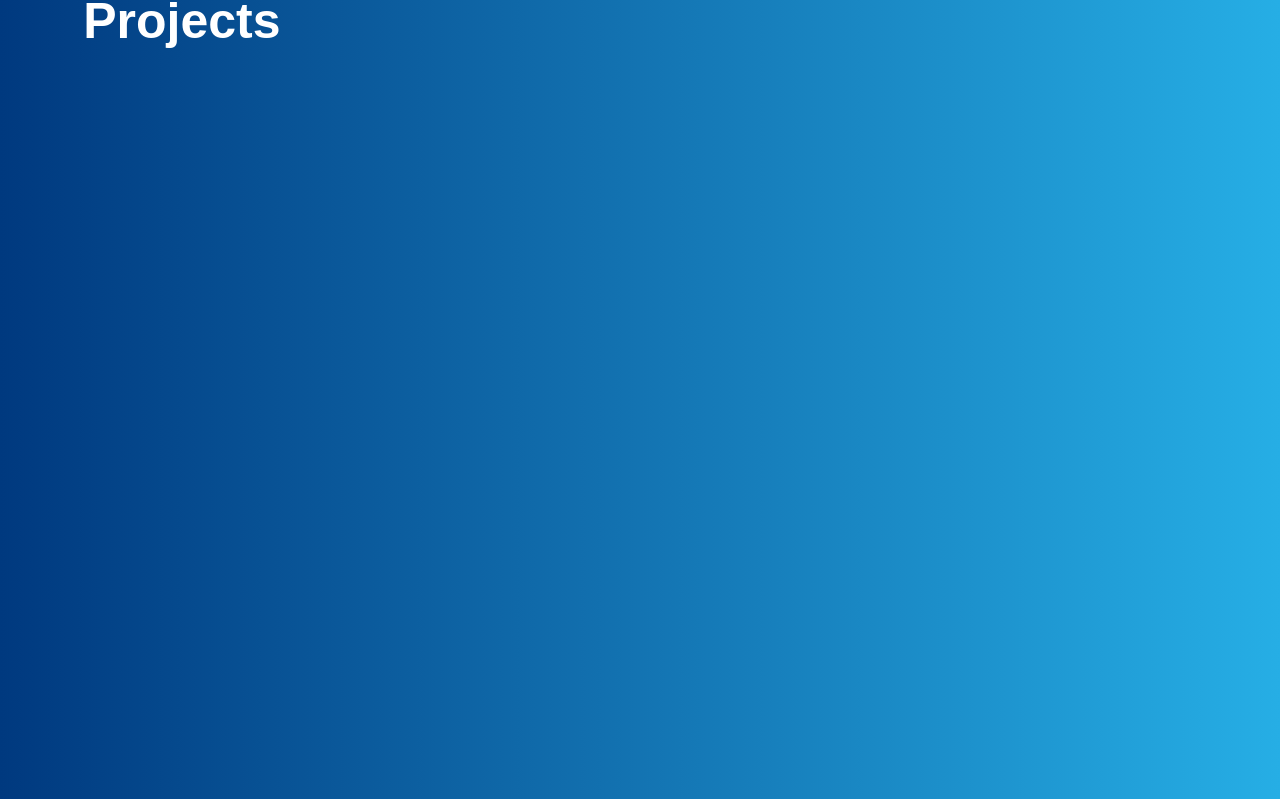
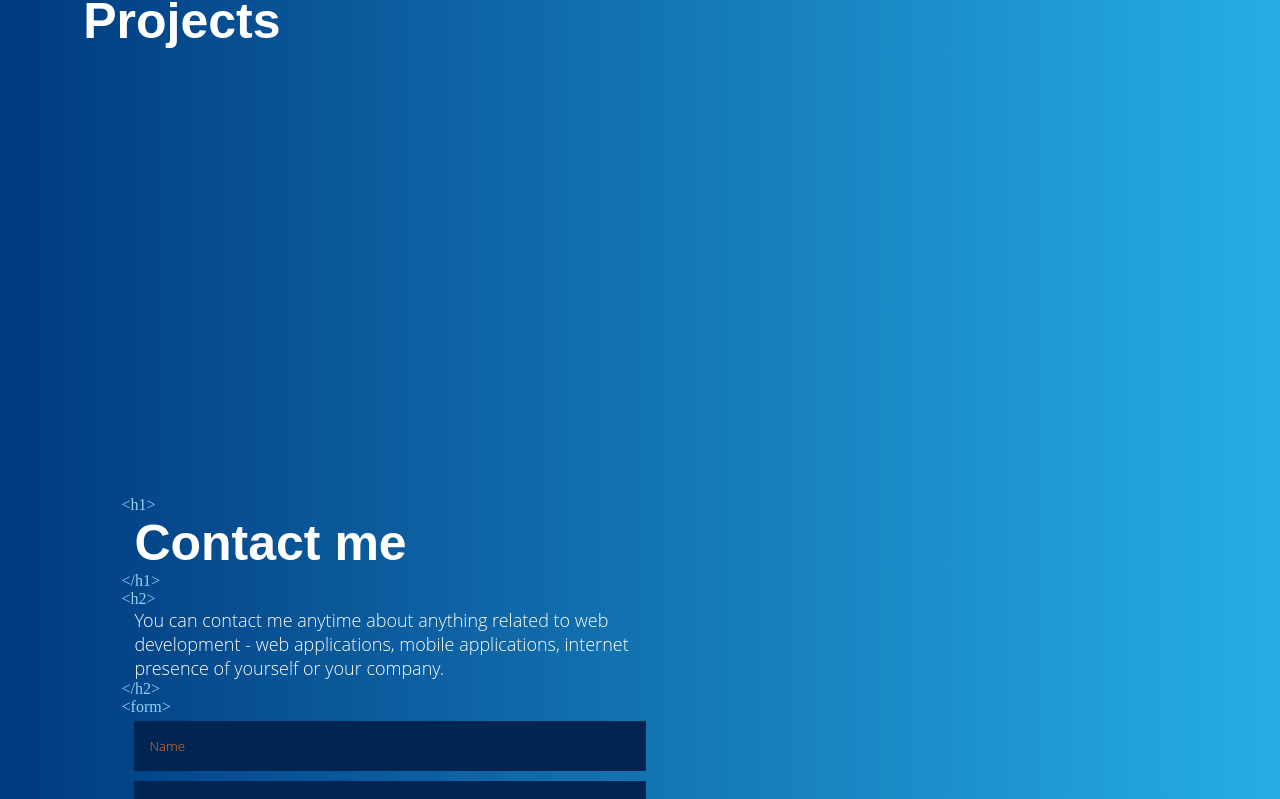
Before and after one commit to KingLouie1994/portfolio_page_1.3, a React (Create React App) app: page / in a window 1280 px wide. Shown: the part 1979-2778 px from the top of the page. Built offline with nearby package versions, Linux system fonts and the light colour scheme; a web font is replaced by a local one.

Commit message:
added a form to the contact page

```diff
--- a/src/components/About.js
+++ b/src/components/About.js
@@ -194,6 +194,11 @@ const StyledAboutLeft = styled.div`
   @media (max-width: 600px) and (orientation: portrait) {
     padding: 12vh 1vh 2vh 1vh;
   }
+  @media (max-width: 400px) and (orientation: portrait) {
+    p {
+      font-size: 12px;
+    }
+  }
 `;
 
 const StyledAboutLeftText = styled.div`
@@ -203,20 +208,9 @@ const StyledAboutLeftText = styled.div`
   h1 {
     padding-left: 1vw;
   }
-  @media (max-width: 1200px) {
-    h1 {
-      padding: 0 0 3vw 3vw;
-    }
-  }
-  @media (max-width: 400px) {
-    h1 {
-      padding: 0 0 0 5vw;
-    }
-  }
 `;
 
 const StyledAboutLeftTextHeading = styled.div`
-  padding-left: 1vw;
   font-family: "Open Sans", sans-serif;
   font-weight: lighter;
   p {
@@ -226,7 +220,6 @@ const StyledAboutLeftTextHeading = styled.div`
 `;
 
 const StyledAboutLeftTextFlow = styled.div`
-  padding-left: 1vw;
   font-family: "Open Sans", sans-serif;
   font-weight: lighter;
   .paragraph {
@@ -240,21 +233,19 @@ const StyledAboutLeftTextFlow = styled.div`
   @media (max-width: 1200px) {
     .paragraph {
       font-size: 16px;
-      padding: 0 0 3vw 3vw;
+      padding: 0 0 3vw 1vw;
     }
     .lastParagraph {
       font-size: 16px;
-      padding: 0 0 0 3vw;
     }
   }
   @media (max-width: 400px) {
     .paragraph {
       font-size: 12px;
-      padding: 0 0 5vw 5vw;
+      padding: 0 0 5vw 1vw;
     }
     .lastParagraph {
       font-size: 12px;
-      padding: 0 0 0 5vw;
     }
   }
 `;
--- a/src/components/Contact.js
+++ b/src/components/Contact.js
@@ -26,7 +26,48 @@ const Contact = () => {
       ></NavAnchorContact>
       <StyledContact style={{ height: dimensions.height }}>
         <StyledContactLeft style={{ height: dimensions.height }}>
-          <h1>Contact</h1>
+          <div></div>
+          <StyledContactLeftText>
+            <p>{"<h1>"}</p>
+            <h1>Contact me</h1>
+            <p>{"</h1>"}</p>
+            <p>{"<h2>"}</p>
+            <h2>
+              You can contact me anytime about anything related to web
+              development - web applications, mobile applications, internet
+              presence of yourself or your company.
+            </h2>
+            <p>{"</h2>"}</p>
+            <p>{"<form>"}</p>
+            <StyledContactLeftForm>
+              <StyledContactLeftInput
+                type="text"
+                name="name"
+                placeholder="Name"
+              />
+              <StyledContactLeftInput
+                type="email"
+                name="email"
+                placeholder="Email adress"
+              />
+              <StyledContactLeftInput
+                type="text"
+                name="subject"
+                placeholder="Subject"
+              />
+              <StyledContactLeftTextarea
+                rows={6}
+                name="message"
+                placeholder="Your message"
+              />
+              <button type="submit">Send</button>
+            </StyledContactLeftForm>
+            <p>{"</form>"}</p>
+          </StyledContactLeftText>
+          <div>
+            <p style={{ paddingLeft: "1vw" }}>{"</body>"}</p>
+            <p>{"</html>"}</p>
+          </div>
         </StyledContactLeft>
       </StyledContact>
     </React.Fragment>
@@ -49,10 +90,10 @@ const StyledContact = styled.div`
 `;
 
 const StyledContactLeft = styled.div`
-  width: 50vw;
+  width: 45vw;
   display: flex;
   flex-direction: column;
-  justify-content: center;
+  justify-content: space-between;
   position: absolute;
   left: 3vw;
   padding: 2vw 0 2vw 1vw;
@@ -101,6 +142,101 @@ const StyledContactLeft = styled.div`
   @media (max-width: 600px) and (orientation: portrait) {
     padding: 12vh 1vh 2vh 1vh;
   }
+  @media (max-width: 400px) and (orientation: portrait) {
+    p {
+      font-size: 12px;
+    }
+  }
+`;
+
+const StyledContactLeftText = styled.div`
+  display: flex;
+  flex-direction: column;
+  padding-left: 3vw;
+  h1 {
+    padding-left: 1vw;
+  }
+  h2 {
+    padding-left: 1vw;
+    font-family: "Open Sans", sans-serif;
+    font-weight: lighter;
+  }
+`;
+
+const StyledContactLeftForm = styled.form`
+  display: flex;
+  flex-direction: column;
+  padding-left: 1vw;
+  button {
+    width: 25%;
+    color: #ed6f22;
+    background: none;
+    border: 1px solid #ed6f22;
+    padding: 10px 18px;
+    font-size: 16px;
+    font-family: "Open Sans", sans-serif;
+  }
+  @media (max-width: 1200px) {
+    button {
+      width: 30%;
+    }
+  }
+  @media (max-width: 500px) {
+    button {
+      width: 47%;
+      height: 25px;
+      padding: 0;
+    }
+  }
+`;
+
+const StyledContactLeftInput = styled.input`
+  width: 100%;
+  height: 50px;
+  color: #ed6f22;
+  background-color: #002552;
+  border: 0;
+  padding: 15px;
+  margin: 5px 0 5px 0;
+  font-family: "Open Sans", sans-serif;
+  font-weight: lighter;
+  :focus {
+    outline: none;
+    border-bottom: 1px solid #ed6f22;
+  }
+  ::placeholder {
+    color: #ed6f22;
+  }
+  @media (max-width: 800px) {
+    height: 30px;
+  }
+  @media (max-width: 370px) {
+    margin: 2px 0 2px 0;
+  }
+`;
+
+const StyledContactLeftTextarea = styled.textarea`
+  width: 100%;
+  color: #ed6f22;
+  background-color: #002552;
+  border: 0;
+  padding: 15px;
+  margin: 5px 0 10px 0;
+  font-family: "Open Sans", sans-serif;
+  font-weight: lighter;
+  :focus {
+    outline: none;
+    border-bottom: 1px solid #ed6f22;
+  }
+  ::placeholder {
+    color: #ed6f22;
+  }
+  @media (max-width: 800px) {
+    height: 90px;
+  }
+  @media (max-width: 370px) {
+    height: 45px;
+  }
 `;
 
 export default Contact;
--- a/src/components/Welcome.js
+++ b/src/components/Welcome.js
@@ -41,7 +41,7 @@ const Welcome = () => {
       </RejectContainer>
       <StyledWelcome style={{ height: dimensions.height }}>
         <StyledWelcomeLeft style={{ height: dimensions.height }}>
-          <p>{"<body>"}</p>
+          <p style={{ paddingLeft: "1vw" }}>{"<body>"}</p>
           <StyledWelcomeLeftText>
             <StyledWelcomeLeftTextGreeting>
               <p>{"<h1>"}</p>
@@ -186,6 +186,11 @@ const StyledWelcomeLeft = styled.div`
   @media (max-width: 600px) and (orientation: portrait) {
     padding: 12vh 1vh 2vh 1vh;
   }
+  @media (max-width: 400px) and (orientation: portrait) {
+    p {
+      font-size: 12px;
+    }
+  }
 `;
 
 const StyledWelcomeLeftText = styled.div`
```
